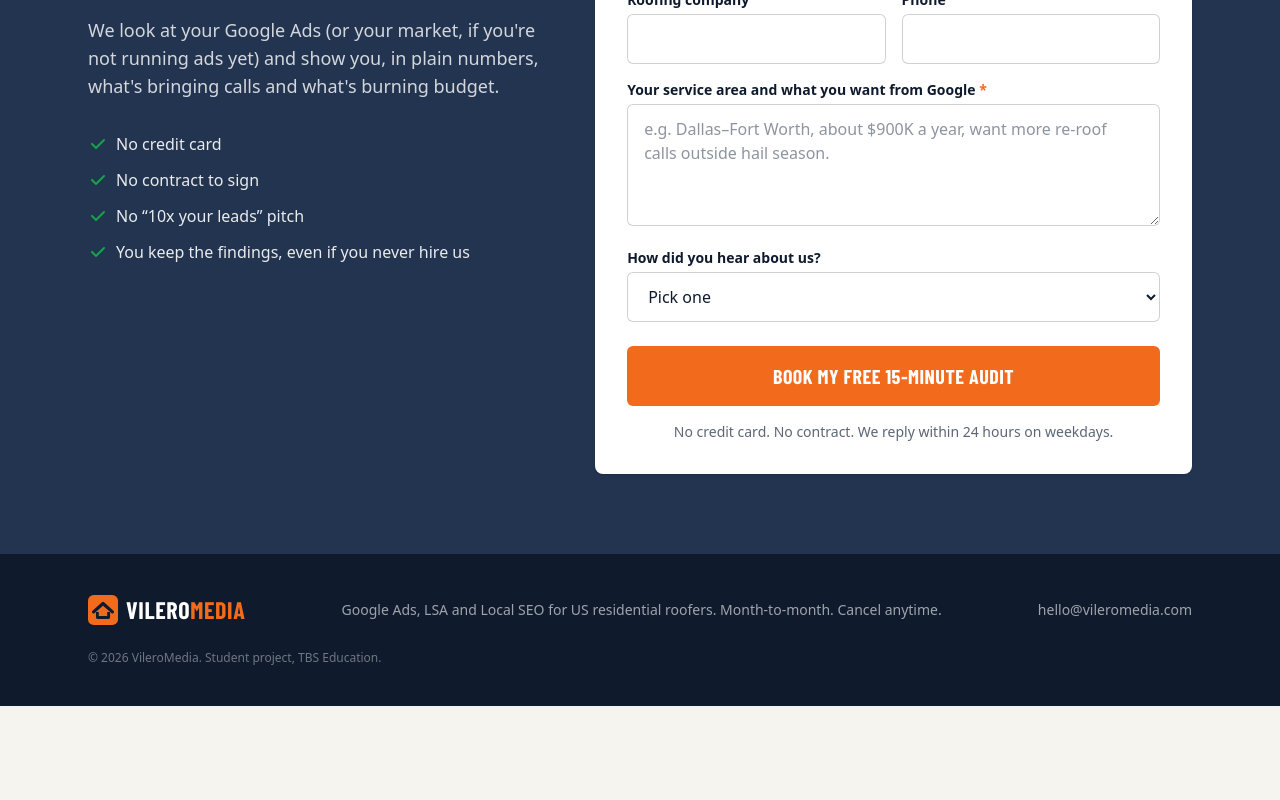
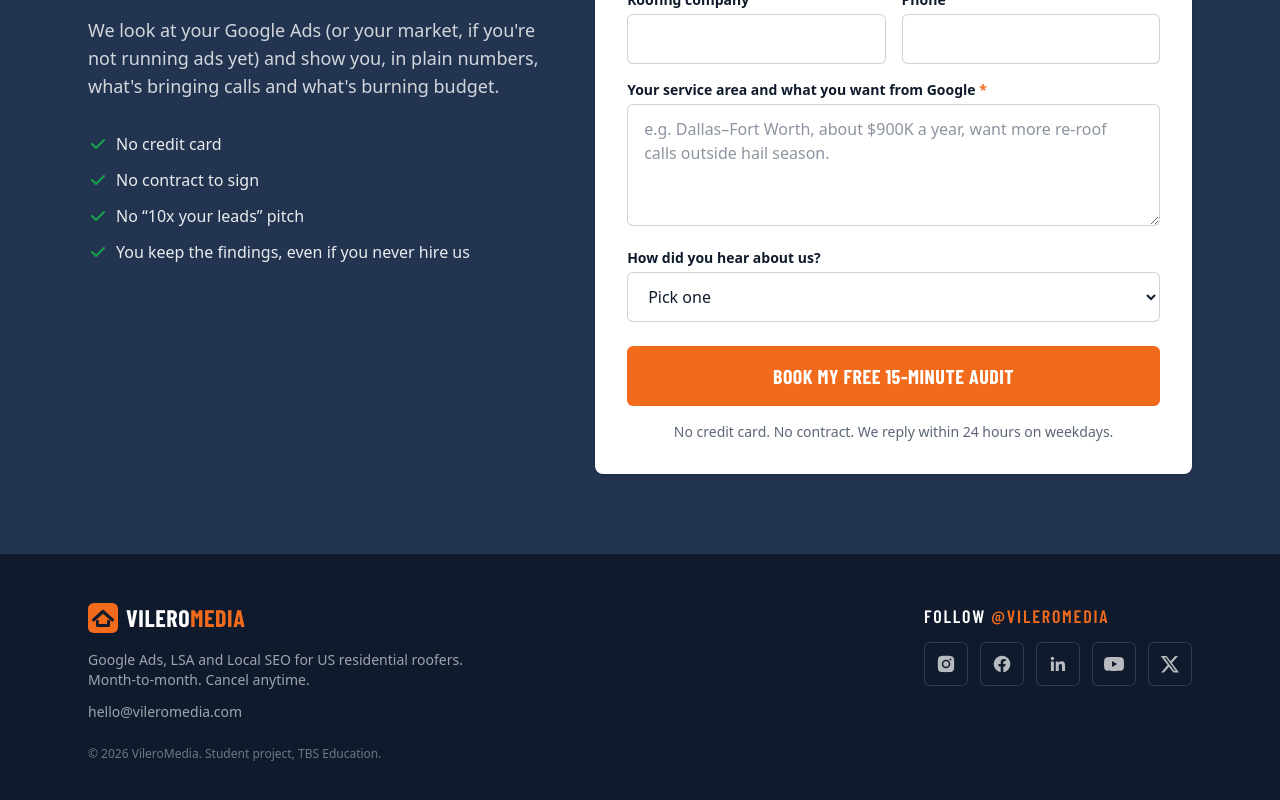
Before and after one commit to Vileromedia123/vileromedia-website, a Next.js app: page / in a window 1280 px wide. Shown: the part 6109-6909 px from the top of the page. Before the commit the page ends 6815 px from the top, so only its background shows below. Built offline with nearby package versions, Linux system fonts and the light colour scheme.

Commit message:
Add social links (Instagram, Facebook, LinkedIn, YouTube, X) for @vileromedia
Co-Authored-By: Claude Opus 5.5 <noreply@anthropic.com>
Claude-Session: https://claude.ai/code/session_01LL7aYhVzzzNNsnerhKs7ZJ

```diff
--- a/src/app/page.tsx
+++ b/src/app/page.tsx
@@ -1,5 +1,6 @@
 import Image from "next/image";
 import ContactForm from "@/components/ContactForm";
+import Socials, { socials } from "@/components/Socials";
 
 // Free Unsplash photos (Unsplash License). Swap for our own crew photos when we have them.
 const photo = (id: string) => `https://images.unsplash.com/${id}?auto=format&fit=crop&q=70`;
@@ -176,6 +177,7 @@ export default function Home() {
     "@type": "ProfessionalService",
     name: "VileroMedia",
     url: "https://vileromedia.com",
+    sameAs: socials.map((x) => x.href),
     description:
       "Google Ads, Local Services Ads and Local SEO for small residential roofing companies in the US.",
     areaServed: "US",
@@ -558,13 +560,21 @@ export default function Home() {
         </section>
       </main>
 
-      <footer className="bg-navy py-10 text-white/60">
-        <div className="mx-auto flex max-w-6xl flex-col gap-4 px-4 text-sm sm:flex-row sm:items-center sm:justify-between sm:px-6">
-          <Logo />
-          <p>Google Ads, LSA and Local SEO for US residential roofers. Month-to-month. Cancel anytime.</p>
-          <p>
-            <a href="mailto:hello@vileromedia.com" className="hover:text-white">hello@vileromedia.com</a>
-          </p>
+      <footer className="bg-navy py-12 text-white/60">
+        <div className="mx-auto grid max-w-6xl gap-8 px-4 text-sm sm:px-6 md:grid-cols-[1.2fr_1fr] md:items-start">
+          <div>
+            <Logo />
+            <p className="mt-4 max-w-sm">Google Ads, LSA and Local SEO for US residential roofers. Month-to-month. Cancel anytime.</p>
+            <p className="mt-3">
+              <a href="mailto:hello@vileromedia.com" className="hover:text-white">hello@vileromedia.com</a>
+            </p>
+          </div>
+          <div className="md:justify-self-end">
+            <p className="font-display text-lg font-semibold uppercase tracking-widest text-white">
+              Follow <span className="text-orange">@vileromedia</span>
+            </p>
+            <Socials className="mt-3" />
+          </div>
         </div>
         <p className="mx-auto mt-6 max-w-6xl px-4 text-xs text-white/40 sm:px-6">
           © {new Date().getFullYear()} VileroMedia. Student project, TBS Education.
--- /dev/null
+++ b/src/components/Socials.tsx
@@ -0,0 +1,51 @@
+// VileroMedia social accounts. Update the URLs here if a handle changes.
+export const socials = [
+  {
+    name: "Instagram",
+    href: "https://www.instagram.com/vileromedia",
+    path: "M12 2.2c3.2 0 3.6 0 4.8.1 1.2.1 1.8.2 2.2.4.6.2 1 .5 1.4.9.4.4.7.8.9 1.4.2.4.4 1 .4 2.2.1 1.3.1 1.6.1 4.8s0 3.6-.1 4.8c-.1 1.2-.2 1.8-.4 2.2-.2.6-.5 1-.9 1.4-.4.4-.8.7-1.4.9-.4.2-1 .4-2.2.4-1.3.1-1.6.1-4.8.1s-3.6 0-4.8-.1c-1.2-.1-1.8-.2-2.2-.4-.6-.2-1-.5-1.4-.9-.4-.4-.7-.8-.9-1.4-.2-.4-.4-1-.4-2.2C2.2 15.6 2.2 15.2 2.2 12s0-3.6.1-4.8c.1-1.2.2-1.8.4-2.2.2-.6.5-1 .9-1.4.4-.4.8-.7 1.4-.9.4-.2 1-.4 2.2-.4C8.4 2.2 8.8 2.2 12 2.2Zm0 4.7a5.1 5.1 0 1 0 0 10.2 5.1 5.1 0 0 0 0-10.2Zm0 8.4a3.3 3.3 0 1 1 0-6.6 3.3 3.3 0 0 1 0 6.6Zm5.3-9.8a1.2 1.2 0 1 0 0 2.4 1.2 1.2 0 0 0 0-2.4Z",
+  },
+  {
+    name: "Facebook",
+    href: "https://www.facebook.com/vileromedia",
+    path: "M22 12a10 10 0 1 0-11.6 9.9v-7H7.9V12h2.5V9.8c0-2.5 1.5-3.9 3.8-3.9 1.1 0 2.2.2 2.2.2v2.5h-1.3c-1.2 0-1.6.8-1.6 1.6V12h2.8l-.4 2.9h-2.3v7A10 10 0 0 0 22 12Z",
+  },
+  {
+    name: "LinkedIn",
+    href: "https://www.linkedin.com/company/vileromedia",
+    path: "M20.4 20.5h-3.6v-5.6c0-1.3 0-3-1.8-3s-2.1 1.4-2.1 2.9v5.7H9.3V9h3.4v1.6h.1c.5-.9 1.6-1.8 3.4-1.8 3.6 0 4.3 2.4 4.3 5.5v6.2ZM5.3 7.4a2.1 2.1 0 1 1 0-4.2 2.1 2.1 0 0 1 0 4.2ZM7.1 20.5H3.5V9h3.6v11.5Z",
+  },
+  {
+    name: "YouTube",
+    href: "https://www.youtube.com/@vileromedia",
+    path: "M23.5 6.2a3 3 0 0 0-2.1-2.1C19.5 3.6 12 3.6 12 3.6s-7.5 0-9.4.5A3 3 0 0 0 .5 6.2 31 31 0 0 0 0 12a31 31 0 0 0 .5 5.8 3 3 0 0 0 2.1 2.1c1.9.5 9.4.5 9.4.5s7.5 0 9.4-.5a3 3 0 0 0 2.1-2.1A31 31 0 0 0 24 12a31 31 0 0 0-.5-5.8ZM9.6 15.6V8.4l6.2 3.6-6.2 3.6Z",
+  },
+  {
+    name: "X",
+    href: "https://x.com/vileromedia",
+    path: "M18.2 2.3h3.4l-7.4 8.4 8.7 11.5h-6.8l-5.3-7-6.1 7H1.3l7.9-9L.9 2.3h7l4.8 6.4 5.5-6.4Zm-1.2 17.9h1.9L7.1 4.2H5.1l11.9 16Z",
+  },
+];
+
+export default function Socials({ className = "" }: { className?: string }) {
+  return (
+    <ul className={`flex flex-wrap items-center gap-3 ${className}`} aria-label="VileroMedia on social media">
+      {socials.map((s) => (
+        <li key={s.name}>
+          <a
+            href={s.href}
+            target="_blank"
+            rel="noopener noreferrer"
+            aria-label={`VileroMedia on ${s.name}`}
+            title={`@vileromedia on ${s.name}`}
+            className="flex h-11 w-11 items-center justify-center rounded-md border border-white/15 text-white/70 transition hover:border-orange hover:bg-orange hover:text-white"
+          >
+            <svg viewBox="0 0 24 24" width="20" height="20" fill="currentColor" aria-hidden="true">
+              <path d={s.path} />
+            </svg>
+          </a>
+        </li>
+      ))}
+    </ul>
+  );
+}
```
